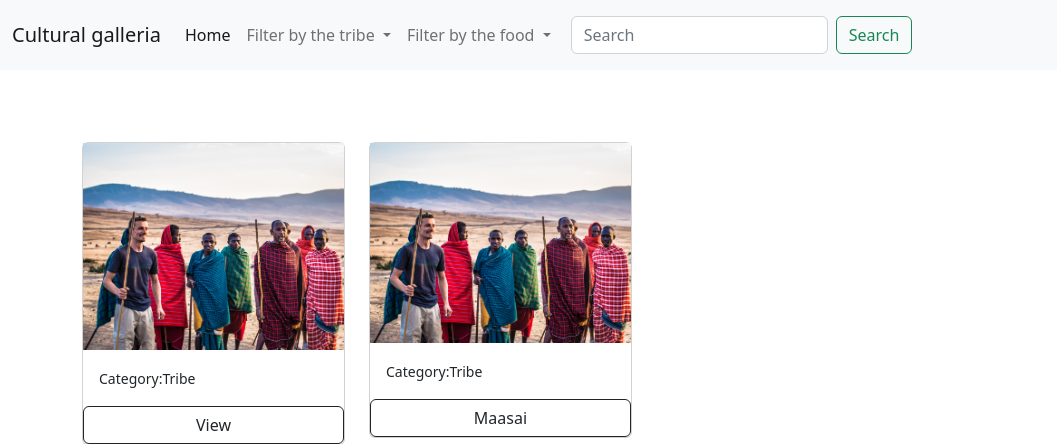
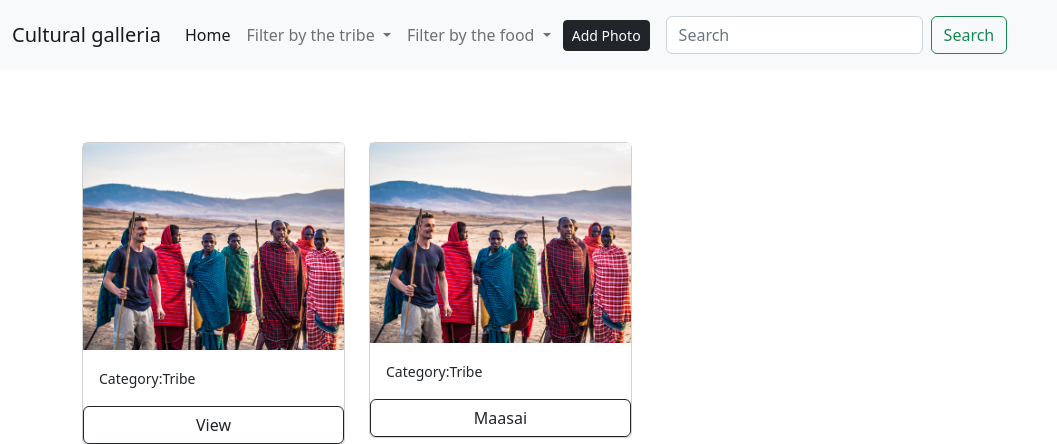
Before and after one commit to wairimukanene/galleria, a Django app: page / in a window 1280 px wide. Shown: the top 444 px of the page, without its empty margins (0-1057 px from the left). Run offline with Django 4.2, Linux system fonts and the light colour scheme.

Commit message:
added an add photo button in order to upload photos

```diff
--- a/culture/templates/home.html
+++ b/culture/templates/home.html
@@ -52,6 +52,7 @@
 
           </li>
         </ul>
+        <a href="{% url 'add'%}" class="btn btn-dark btn-block btn-sm m-1">Add Photo</a>
         <nav class="navbar bg-light">
           <div class="container-fluid">
             <form class="d-flex" role="search">
```
